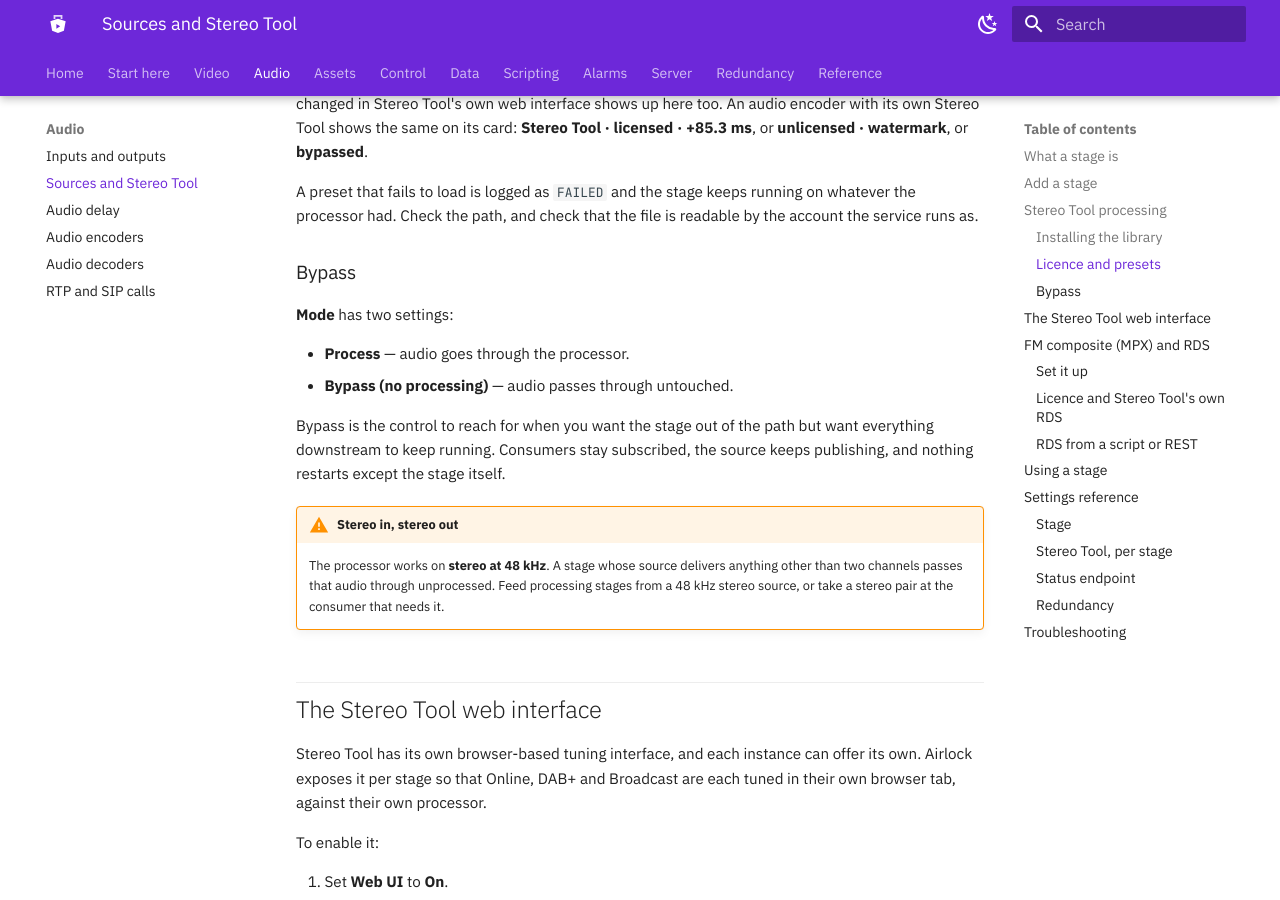
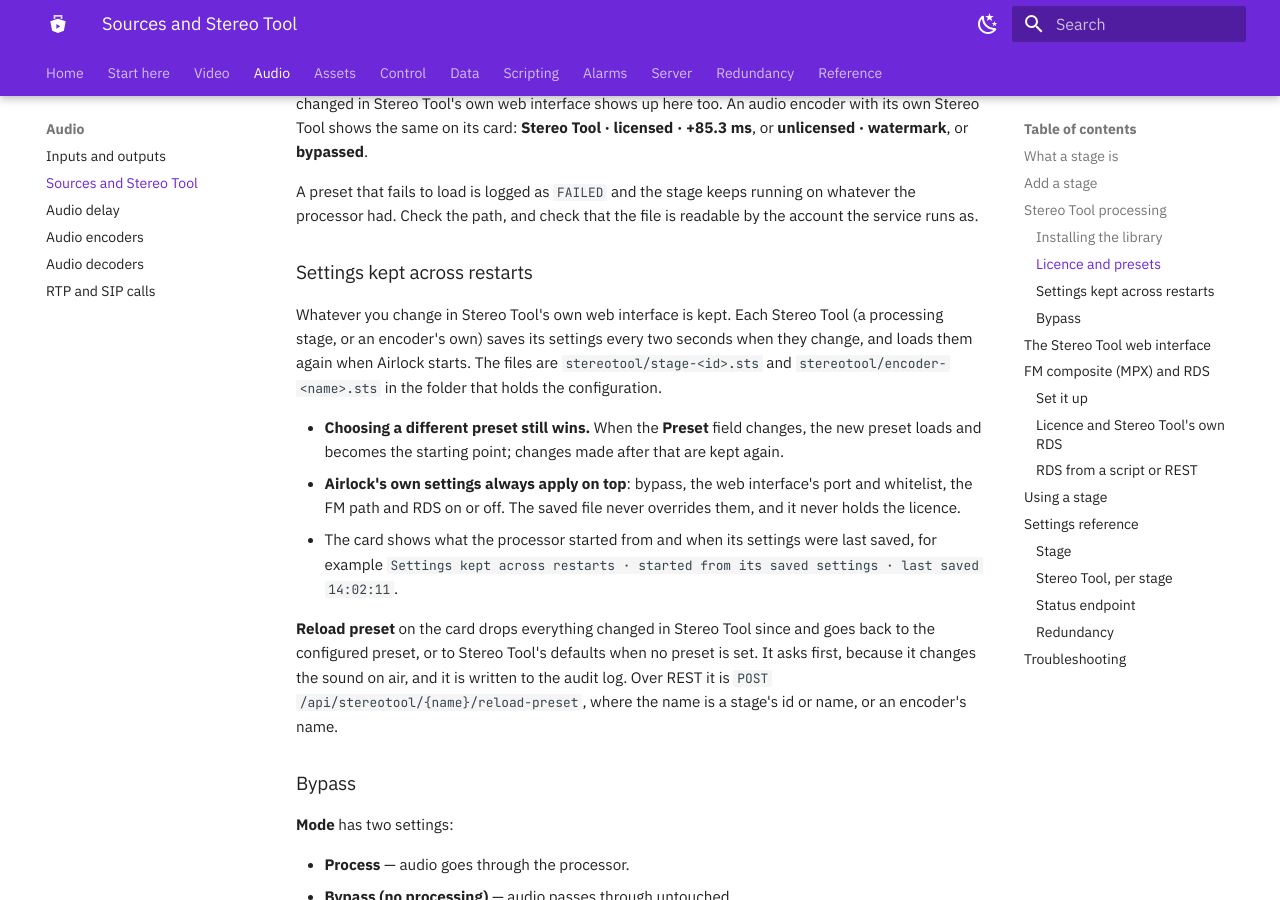
Before and after one commit to cloudcastsystemsau/airlock-ndi2srt-manual, an MkDocs documentation site: the page built from docs/audio/sources.md, in a window 1280 px wide and 900 px high, scrolled down 3965 px. Built offline with MkDocs 1.6.1 and Material for MkDocs 9.7.7, drawn with Linux system fonts in a browser that asks for light colours; some of the changed text lies outside the part shown.

Commit message:
Update the Airlock manual
Generated from the product repository's manual/ tree.

```diff
--- a/docs/audio/sources.md
+++ b/docs/audio/sources.md
@@ -143,6 +143,30 @@ too. An audio encoder with its own Stereo Tool shows the same on its card:
 A preset that fails to load is logged as `FAILED` and the stage keeps running on
 whatever the processor had. Check the path, and check that the file is readable
 by the account the service runs as.
+
+### Settings kept across restarts
+
+Whatever you change in Stereo Tool's own web interface is kept. Each Stereo Tool
+(a processing stage, or an encoder's own) saves its settings every two seconds
+when they change, and loads them again when Airlock starts. The files are
+`stereotool/stage-<id>.sts` and `stereotool/encoder-<name>.sts` in the folder
+that holds the configuration.
+
+* **Choosing a different preset still wins.** When the **Preset** field changes,
+  the new preset loads and becomes the starting point; changes made after that
+  are kept again.
+* **Airlock's own settings always apply on top**: bypass, the web interface's
+  port and whitelist, the FM path and RDS on or off. The saved file never
+  overrides them, and it never holds the licence.
+* The card shows what the processor started from and when its settings were
+  last saved, for example `Settings kept across restarts · started from its
+  saved settings · last saved 14:02:11`.
+
+**Reload preset** on the card drops everything changed in Stereo Tool since and
+goes back to the configured preset, or to Stereo Tool's defaults when no preset
+is set. It asks first, because it changes the sound on air, and it is written to
+the audit log. Over REST it is `POST /api/stereotool/{name}/reload-preset`, where
+the name is a stage's id or name, or an encoder's name.
 
 ### Bypass
 
@@ -382,6 +406,11 @@ its backups, licence key, preset path and all. The *inputs* those stages name
 are machine-local, so each box resolves `From` against its own hardware — which
 is why input names must match across a redundant pair.
 
+The primary's saved Stereo Tool settings are mirrored too. A backup loads them
+into its running processor within a few seconds of a change on the primary, so
+a takeover sounds the same. While it is a locked backup it never writes over
+them; after a takeover it saves its own changes again.
+
 ## Troubleshooting
 
 **The card says Stereo Tool's library is not on this box.**
```
Also changed, not shown: docs/redundancy/setup.md (+6 -0 lines).
